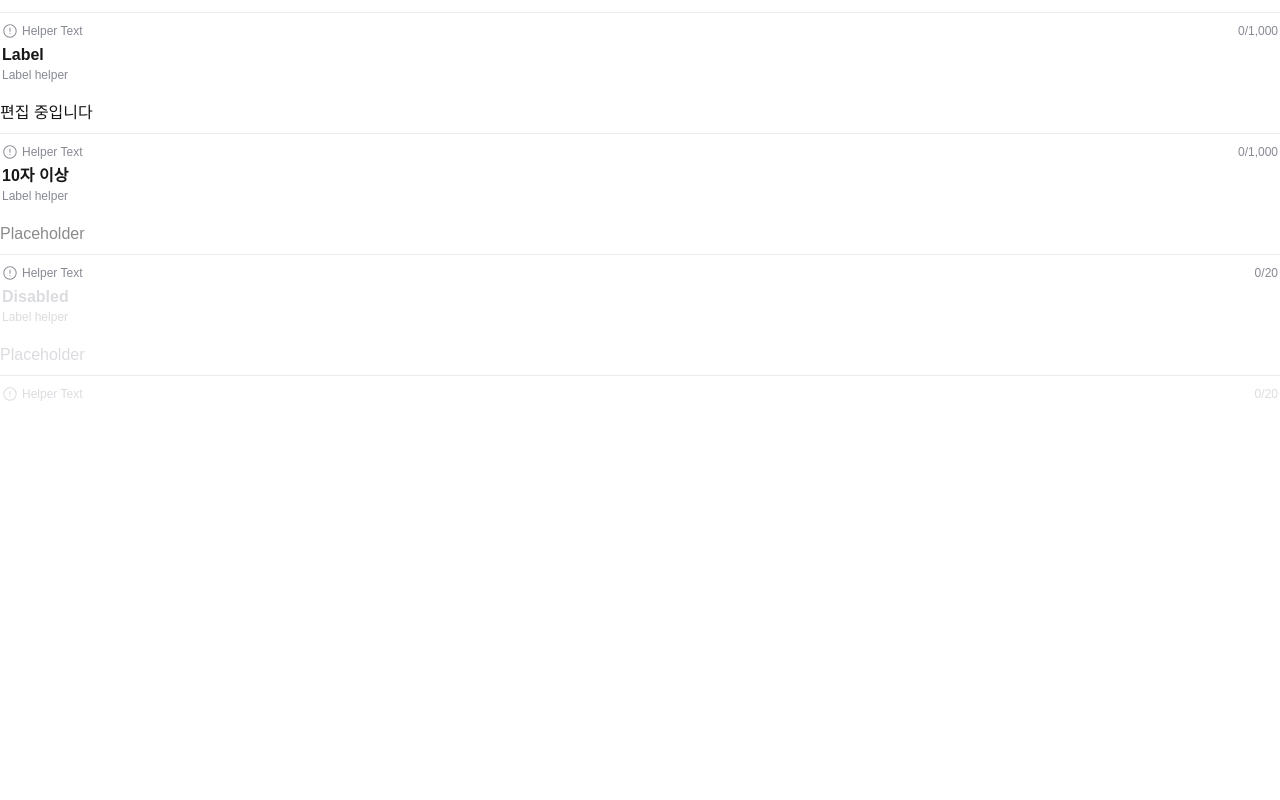
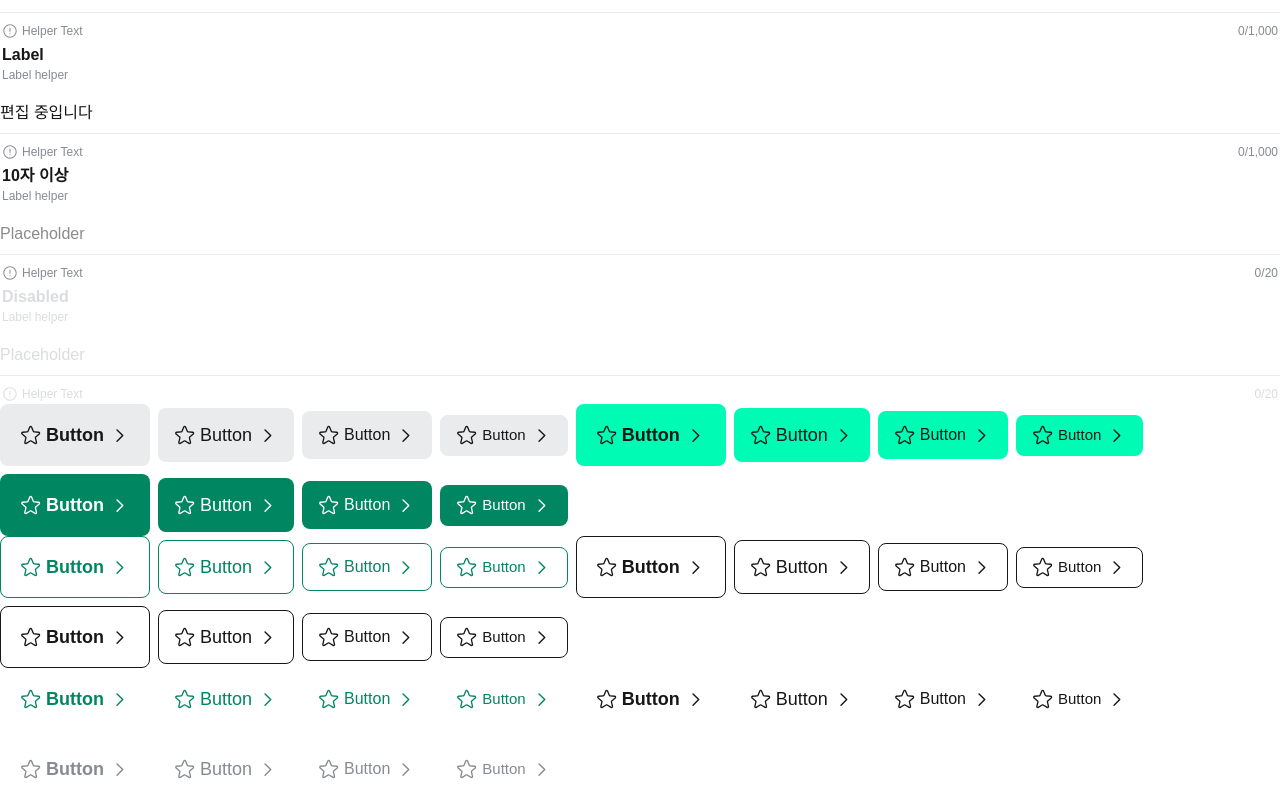
Before and after one commit to TEAM-LIAISON/groble-frontend, a Next.js app: page /tests in a window 1280 px wide. Shown: the part 831-1631 px from the top of the page. Before the commit the page ends 1235 px from the top, so only its background shows below. Built offline with nearby package versions, Linux system fonts and the light colour scheme.

Commit message:
Refactor style variants

```diff
--- a/app/globals.css
+++ b/app/globals.css
@@ -3,9 +3,11 @@
 @theme {
   --color-*: initial;
 
+  --color-common-100: #ffffff;
+
   --color-primary-normal: #00fcb4;
-  --color-primary-sub: #008660;
-  --color-primary-sub2: #7d5ef7;
+  --color-primary-sub-1: #008660;
+  --color-primary-sub-2: #7d5ef7;
 
   --color-label-normal: #171717;
   --color-label-strong: #000000;
@@ -78,7 +80,8 @@
 
   --radius-*: initial;
 
-  --radius-xs: 4px;
+  --radius-4: 4px;
+  --radius-8: 8px;
 }
 
 :root {
--- a/app/tests/page.tsx
+++ b/app/tests/page.tsx
@@ -1,9 +1,11 @@
+import Button from "@/components/button";
 import TextField from "@/components/text-field";
 
 export default function Page() {
   return (
     <>
-      <section>
+      {["box", "line"].map((typeVariant) => (
+        <section key={typeVariant}>
           <div>
             <TextField
               label="Label"
@@ -11,6 +13,7 @@ export default function Page() {
               helperText="Helper Text"
               placeholder="Placeholder"
               maxLength={1000}
+              typeVariant={typeVariant as "box" | "line"}
             />
           </div>
           <div>
@@ -21,6 +24,7 @@ export default function Page() {
               placeholder="Placeholder"
               defaultValue="Value"
               maxLength={1000}
+              typeVariant={typeVariant as "box" | "line"}
             />
           </div>
           <div>
@@ -30,6 +34,7 @@ export default function Page() {
               helperText="Helper Text"
               defaultValue="편집 중입니다"
               maxLength={1000}
+              typeVariant={typeVariant as "box" | "line"}
             />
           </div>
           <div>
@@ -40,6 +45,7 @@ export default function Page() {
               placeholder="Placeholder"
               minLength={10}
               maxLength={20}
+              typeVariant={typeVariant as "box" | "line"}
             />
           </div>
           <div>
@@ -51,64 +57,54 @@ export default function Page() {
               minLength={10}
               maxLength={20}
               disabled
+              typeVariant={typeVariant as "box" | "line"}
             />
           </div>
         </section>
+      ))}
       <section>
-        <div>
-          <TextField
-            label="Label"
-            labelHelper="Label helper"
-            helperText="Helper Text"
-            placeholder="Placeholder"
-            maxLength={1000}
-            variantType="line"
+        {["solid", "outlined", "text"].map((group) => (
+          <div key={group} className="flex flex-wrap items-center gap-2">
+            {["secondary", "primary", "primary-dark"].map((type) =>
+              ["large", "medium", "small", "x-small"].map((size) => (
+                <Button
+                  key={`${type}-${size}`}
+                  groupVariant={group as "solid" | "outlined" | "text"}
+                  typeVariant={type as "secondary" | "primary" | "primary-dark"}
+                  sizeVariant={size as "large" | "medium" | "small" | "x-small"}
+                >
+                  <svg
+                    width="22"
+                    height="23"
+                    viewBox="0 0 22 23"
+                    className="fill-current"
+                    xmlns="http://www.w3.org/2000/svg"
+                  >
+                    <path
+                      fillRule="evenodd"
+                      clipRule="evenodd"
+                      d="M9.18367 2.81987C9.7323 1.5008 11.6009 1.5008 12.1495 2.81987L13.9193 7.07495C13.9586 7.16939 14.0474 7.23391 14.1494 7.24209L18.7431 7.61036C20.1671 7.72453 20.7446 9.50168 19.6596 10.4311L16.1597 13.4291C16.082 13.4957 16.0481 13.6001 16.0718 13.6996L17.1411 18.1823C17.4726 19.5719 15.9608 20.6702 14.7416 19.9256L10.8088 17.5234C10.7215 17.4701 10.6117 17.4701 10.5244 17.5234L6.59157 19.9256C5.37239 20.6702 3.86065 19.5719 4.19213 18.1823L5.26142 13.6996C5.28515 13.6001 5.25122 13.4957 5.17354 13.4291L1.67362 10.4311C0.588642 9.50168 1.16608 7.72453 2.59013 7.61036L7.18384 7.24209C7.28579 7.23391 7.37461 7.16939 7.41389 7.07495L9.18367 2.81987ZM10.9185 3.33191C10.8253 3.10789 10.5079 3.1079 10.4148 3.33191L8.64498 7.58699C8.41369 8.14307 7.89073 8.52303 7.29039 8.57115L2.69668 8.93943C2.45483 8.95882 2.35677 9.26063 2.54103 9.41846L6.04095 12.4165C6.49835 12.8083 6.6981 13.4231 6.55836 14.0089L5.48908 18.4916C5.43278 18.7276 5.68952 18.9141 5.89657 18.7877L9.82942 16.3855C10.3434 16.0716 10.9898 16.0716 11.5038 16.3855L15.4366 18.7877C15.6437 18.9141 15.9004 18.7276 15.8441 18.4916L14.7749 14.0089C14.6351 13.4231 14.8349 12.8083 15.2923 12.4165L18.7922 9.41846C18.9764 9.26062 18.8784 8.95882 18.6365 8.93943L14.0428 8.57115C13.4425 8.52303 12.9195 8.14307 12.6882 7.58699L10.9185 3.33191Z"
                     />
+                  </svg>
+                  <span>Button</span>
+                  <svg
+                    width="22"
+                    height="23"
+                    viewBox="0 0 22 23"
+                    className="fill-current"
+                    xmlns="http://www.w3.org/2000/svg"
+                  >
+                    <path
+                      fillRule="evenodd"
+                      clipRule="evenodd"
+                      d="M8.53427 5.45244C8.26062 5.73414 8.26714 6.18434 8.54884 6.45799L13.7275 11.4886L8.53447 16.83C8.26071 17.1116 8.26705 17.5618 8.54864 17.8356C8.83023 18.1093 9.28043 18.103 9.5542 17.8214L15.2431 11.97C15.3746 11.8347 15.447 11.6527 15.4443 11.4641C15.4416 11.2755 15.364 11.0957 15.2287 10.9642L9.53983 5.43786C9.25813 5.16421 8.80792 5.17073 8.53427 5.45244Z"
+                    />
+                  </svg>
+                </Button>
+              )),
+            )}
           </div>
-        <div>
-          <TextField
-            label="Label"
-            labelHelper="Label helper"
-            helperText="Helper Text"
-            placeholder="Placeholder"
-            defaultValue="Value"
-            maxLength={1000}
-            variantType="line"
-          />
-        </div>
-        <div>
-          <TextField
-            label="Label"
-            labelHelper="Label helper"
-            helperText="Helper Text"
-            defaultValue="편집 중입니다"
-            maxLength={1000}
-            variantType="line"
-          />
-        </div>
-        <div>
-          <TextField
-            label="10자 이상"
-            labelHelper="Label helper"
-            helperText="Helper Text"
-            placeholder="Placeholder"
-            minLength={10}
-            maxLength={20}
-            variantType="line"
-          />
-        </div>
-        <div>
-          <TextField
-            label="Disabled"
-            labelHelper="Label helper"
-            helperText="Helper Text"
-            placeholder="Placeholder"
-            minLength={10}
-            maxLength={20}
-            disabled
-            variantType="line"
-          />
-        </div>
+        ))}
       </section>
     </>
   );
--- /dev/null
+++ b/components/button.tsx
@@ -0,0 +1,62 @@
+"use client";
+
+import { ComponentPropsWithRef } from "react";
+import { twJoin } from "tailwind-merge";
+
+export default function Button({
+  groupVariant = "solid",
+  typeVariant = "secondary",
+  sizeVariant = "large",
+  className,
+  children,
+  ...props
+}: {
+  groupVariant?: "solid" | "outlined" | "text";
+  typeVariant?: "secondary" | "primary" | "primary-dark";
+  sizeVariant?: "large" | "medium" | "small" | "x-small";
+} & {} & ComponentPropsWithRef<"button">) {
+  return (
+    <button
+      className={twJoin(
+        "flex items-center gap-[4px] rounded-8",
+
+        groupVariant == "solid" &&
+          twJoin(
+            typeVariant == "secondary" &&
+              "bg-component-fill-strong text-label-normal",
+            typeVariant == "primary" && "bg-primary-normal text-label-normal",
+            typeVariant == "primary-dark" && "bg-primary-sub-1 text-common-100",
+          ),
+
+        groupVariant == "outlined" &&
+          twJoin(
+            "outline-[1.5px] -outline-offset-[1.5px]",
+            typeVariant == "secondary" &&
+              "text-primary-sub-1 outline-primary-sub-1",
+            typeVariant == "primary" &&
+              "text-label-normal outline-label-normal",
+          ),
+
+        groupVariant == "text" &&
+          twJoin(
+            typeVariant == "secondary" && "text-primary-sub-1",
+            typeVariant == "primary" && "text-label-normal",
+            typeVariant == "primary-dark" && "text-label-alternative",
+          ),
+
+        sizeVariant == "large" &&
+          "px-[20px] py-[18px] text-healine-1 font-semibold",
+        sizeVariant == "medium" &&
+          "px-[16px] py-[14px] text-healine-1 font-medium",
+        sizeVariant == "small" &&
+          "px-[16px] py-[12px] text-body-1-normal font-medium",
+        sizeVariant == "x-small" &&
+          "px-[16px] py-[9px] text-body-2-normal font-medium",
+        className,
+      )}
+      {...props}
+    >
+      {children}
+    </button>
+  );
+}
--- a/components/text-field.tsx
+++ b/components/text-field.tsx
@@ -8,7 +8,7 @@ export default function TextField({
   label,
   labelHelper,
   helperText,
-  variantType = "box",
+  typeVariant = "box",
   maxLength,
   className,
   disabled,
@@ -18,7 +18,7 @@ export default function TextField({
   label?: string;
   labelHelper?: string;
   helperText?: string;
-  variantType?: "box" | "line";
+  typeVariant?: "box" | "line";
 } & ComponentPropsWithRef<"input">) {
   const [length, setLength] = useState(0);
 
@@ -41,10 +41,10 @@ export default function TextField({
       <input
         className={twMerge(
           "text-body-1-normal font-medium text-label-normal disabled:text-label-disable disabled:placeholder:text-label-disable",
-          variantType == "box" &&
-            "rounded-xs bg-background-alternative px-[14px] py-[11px] outline-[1.5px] -outline-offset-[1.5px] outline-background-alternative placeholder:text-label-alternative focus:outline-primary-normal disabled:bg-interaction-disable [&:user-invalid]:outline-status-error",
-          variantType == "line" &&
-            "border-b-[1.5px] border-line-neutral py-2 outline-0 focus:border-label-normal [&:user-invalid]:border-status-error [&:user-valid]:border-status-success",
+          typeVariant == "box" &&
+            "rounded-4 bg-background-alternative px-[14px] py-[11px] outline-[1.5px] -outline-offset-[1.5px] outline-background-alternative placeholder:text-label-alternative user-invalid:outline-status-error focus:outline-primary-normal disabled:bg-interaction-disable",
+          typeVariant == "line" &&
+            "border-b-[1.5px] border-line-neutral py-2 outline-0 user-valid:border-status-success user-invalid:border-status-error focus:border-label-normal",
           className,
         )}
         maxLength={maxLength}
@@ -59,7 +59,7 @@ export default function TextField({
         <div className="flex items-center justify-stretch p-0.5 text-caption-1 text-label-alternative group-has-disabled:text-label-disable">
           <span
             className={twMerge(
-              "flex items-center gap-1 group-has-[&:user-invalid]:text-status-error group-has-[&:user-valid]:text-status-success",
+              "flex items-center gap-1 group-has-user-valid:text-status-success group-has-user-invalid:text-status-error",
             )}
           >
             <Exclamation />
```
Lines whose indentation alone changed are shown as unchanged.
